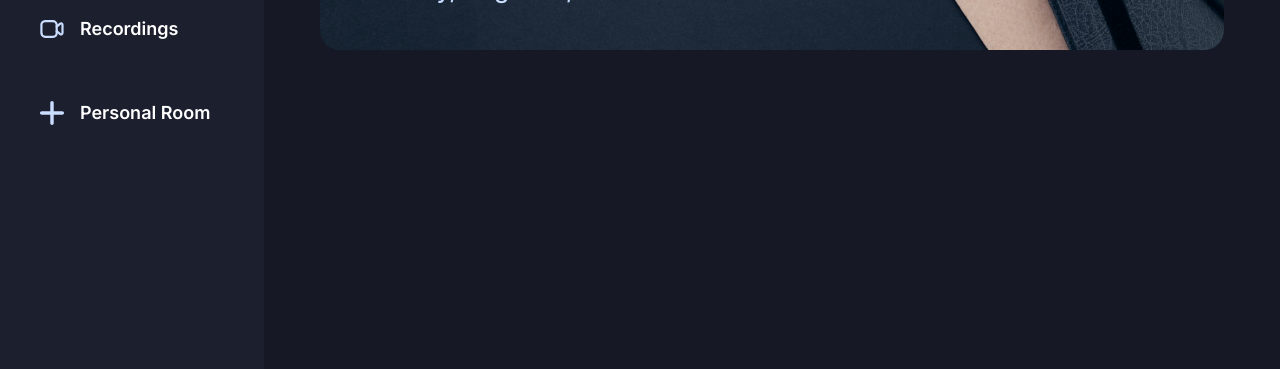
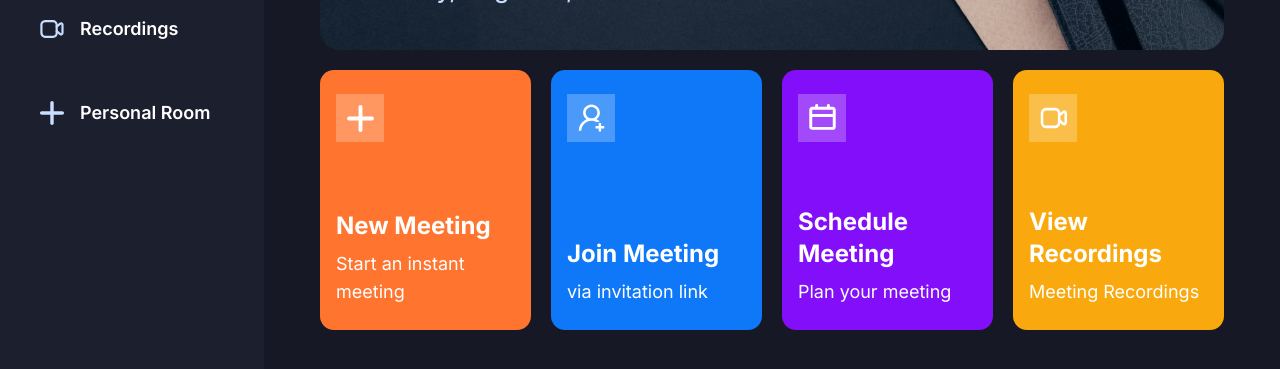
Before and after one commit to Ammar312/nextjs-conferencing-, a Next.js app: page / in a window 1280 px wide. Shown: the part 365-734 px from the top of the page. Built offline with nearby package versions, Linux system fonts and the light colour scheme; no server answers.

Commit message:
on meeting modal

```diff
--- a/app/(root)/(home)/page.tsx
+++ b/app/(root)/(home)/page.tsx
@@ -1,3 +1,4 @@
+import MeetingTypeList from "@/components/MeetingTypeList";
 import React from "react";
 
 const page = () => {
@@ -22,6 +23,7 @@
           </div>
         </div>
       </div>
+      <MeetingTypeList />
     </section>
   );
 };
--- /dev/null
+++ b/components/HomeCard.tsx
@@ -0,0 +1,39 @@
+"use client";
+import { cn } from "@/lib/utils";
+import Image from "next/image";
+import React from "react";
+
+interface HomeCardProps {
+  className?: string;
+  img: string;
+  title: string;
+  description: string;
+  handleClick?: () => void;
+}
+const HomeCard = ({
+  className,
+  img,
+  title,
+  description,
+  handleClick,
+}: HomeCardProps) => {
+  return (
+    <div
+      className={cn(
+        ` flex flex-col justify-between px-4 py-6 w-full xl:max-w-[270px] min-h-[260px] rounded-[14px] cursor-pointer`,
+        className
+      )}
+      onClick={handleClick}
+    >
+      <div className="glassmorphism flex-center rounded-[10] size-12">
+        <Image src={img} alt={title} width={27} height={27} />
+      </div>
+      <div className="flex flex-col gap-2">
+        <h1 className="text-2xl font-bold">{title}</h1>
+        <p className="text-lg font-normal">{description}</p>
+      </div>
+    </div>
+  );
+};
+
+export default HomeCard;
--- /dev/null
+++ b/components/MeetingModal.tsx
@@ -0,0 +1,7 @@
+import React from "react";
+
+const MeetingModal = () => {
+  return <div></div>;
+};
+
+export default MeetingModal;
--- /dev/null
+++ b/components/MeetingTypeList.tsx
@@ -0,0 +1,45 @@
+"use client";
+import React, { useState } from "react";
+import HomeCard from "./HomeCard";
+import { useRouter } from "next/navigation";
+
+const MeetingTypeList = () => {
+  const router = useRouter();
+  const [meetingState, setMeetingState] = useState<
+    "isScheduleMeeting" | "isJoiningMeeting" | "isInstantMeeting" | undefined
+  >(undefined);
+  return (
+    <section className="grid grid-cols-1 gap-5 md:grid-cols-2 xl:grid-cols-4">
+      <HomeCard
+        img="/icons/add-meeting.svg"
+        title="New Meeting"
+        description="Start an instant meeting"
+        className="bg-orange-1"
+        handleClick={() => setMeetingState("isInstantMeeting")}
+      />
+      <HomeCard
+        img="/icons/join-meeting.svg"
+        title="Join Meeting"
+        description="via invitation link"
+        className="bg-blue-1"
+        handleClick={() => setMeetingState("isJoiningMeeting")}
+      />
+      <HomeCard
+        img="/icons/schedule.svg"
+        title="Schedule Meeting"
+        description="Plan your meeting"
+        className="bg-purple-1"
+        handleClick={() => setMeetingState("isScheduleMeeting")}
+      />
+      <HomeCard
+        img="/icons/recordings.svg"
+        title="View Recordings"
+        description="Meeting Recordings"
+        className="bg-yellow-1"
+        handleClick={() => router.push("/recordings")}
+      />
+    </section>
+  );
+};
+
+export default MeetingTypeList;
```
